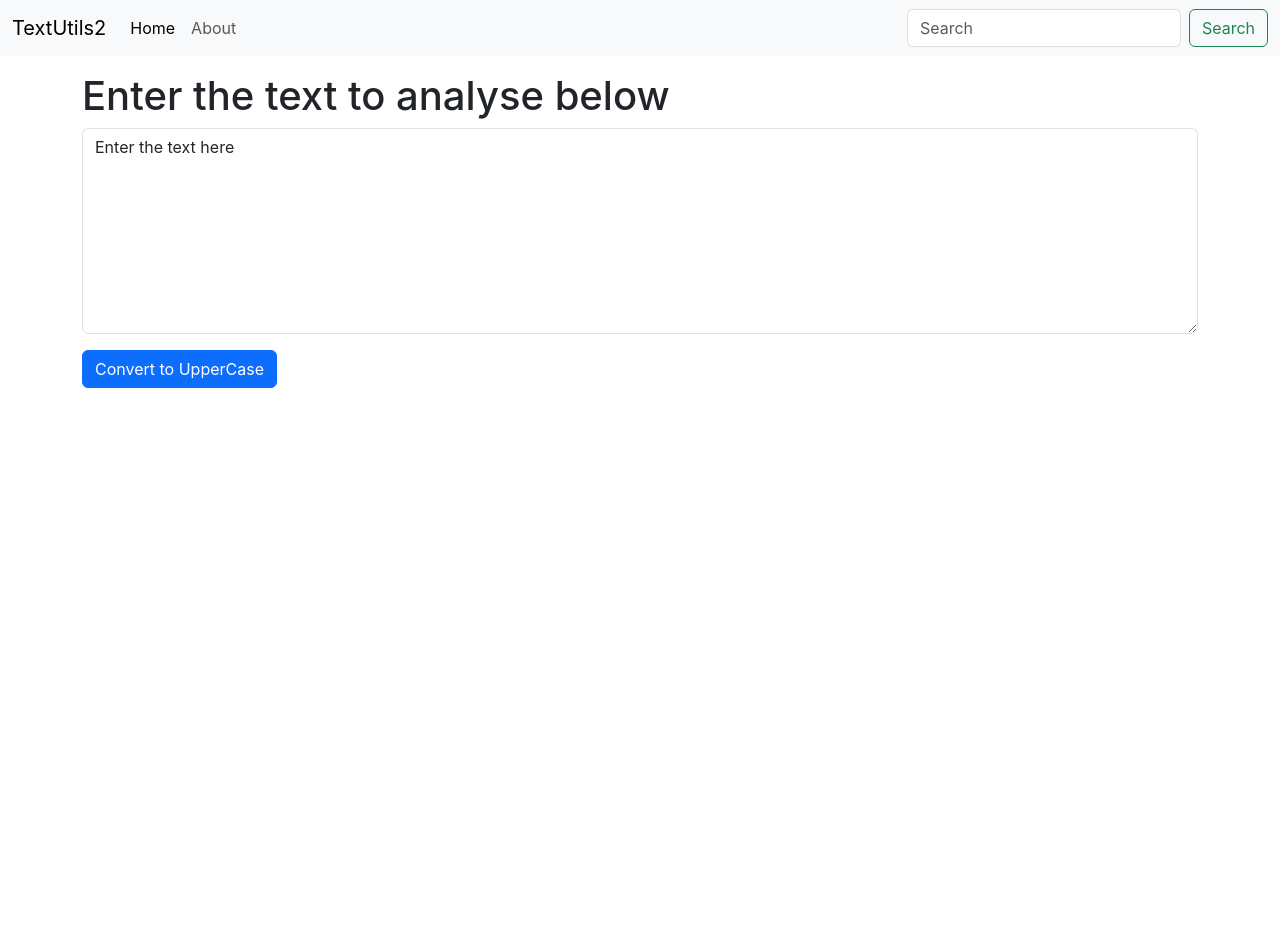
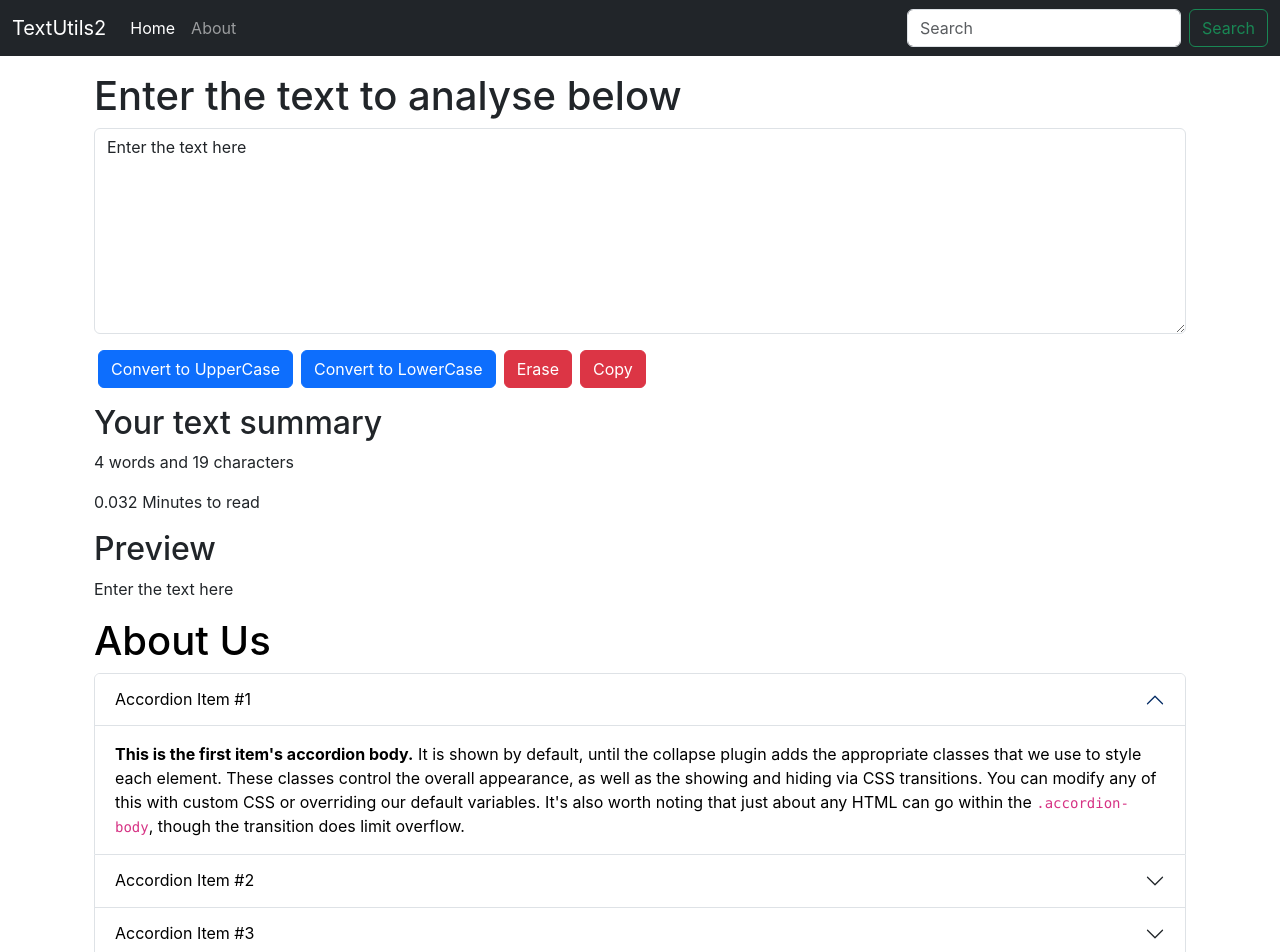
Before and after one commit to Krishna2217/TextUtils, a React (Create React App) app: page / in a window 1280 px wide. Shown: the top 952 px of the page. Before the commit the page ends 800 px from the top, so only its background shows below. Built offline with nearby package versions, Linux system fonts and the light colour scheme.

Commit message:
first commit

```diff
--- a/src/App.js
+++ b/src/App.js
@@ -2,15 +2,16 @@
 import "./App.css";
 import Navbar from "./components/Navbar";
 import TextForm from "./components/TextForm";
+import About from "./components/About";
 
 function App() {
   return (
     <>
       <Navbar title="TextUtils2"/>
-
       <div className="container my-3">
           <TextForm Heading ="Enter the text to analyse below"/>
           {/* we kept in container so that it wiil keep it in center using container class*/}
+          <About/>
       </div>
     </>
   );
--- /dev/null
+++ b/src/components/About.js
@@ -0,0 +1,75 @@
+import React,{useState} from 'react'
+
+export default function About() {
+    // let myStyle={
+    //     color:'red',
+    //     backgroundColor: 'blue'
+    // }
+    const [myStyle,setMyStyle]=useState({
+        color:'black',
+        backgroundColor: 'white'
+    })
+
+    const [btnText,setBtnText]=useState("Enable Dark mode")
+
+    const toggleStyle=()=>{
+        if(myStyle.color==='white'){
+            setMyStyle({
+                color:'black',
+                backgroundColor: 'white'
+            })
+            setBtnText("Enable Dark mode");
+        }else{
+            setMyStyle({
+                color:'white',
+                backgroundColor: 'black',
+                border: '1px solid white'
+            })
+            setBtnText("Enable Light mode");
+        }
+    }
+    return (
+        <div className="container" style={myStyle}>
+            <h1>About Us</h1>
+            <div className="accordion" id="accordionExample" style={myStyle}>
+                <div className="accordion-item">
+                    <h2 className="accordion-header">
+                    <button className="accordion-button"style={myStyle} type="button" data-bs-toggle="collapse" data-bs-target="#collapseOne" aria-expanded="true" aria-controls="collapseOne">
+                        Accordion Item #1
+                    </button>
+                    </h2>
+                    <div id="collapseOne" className="accordion-collapse collapse show" data-bs-parent="#accordionExample">
+                    <div className="accordion-body" style={myStyle}>
+                        <strong>This is the first item's accordion body.</strong> It is shown by default, until the collapse plugin adds the appropriate classes that we use to style each element. These classes control the overall appearance, as well as the showing and hiding via CSS transitions. You can modify any of this with custom CSS or overriding our default variables. It's also worth noting that just about any HTML can go within the <code>.accordion-body</code>, though the transition does limit overflow.
+                    </div>
+                    </div>
+                </div>
+                <div className="accordion-item">
+                    <h2 className="accordion-header">
+                    <button className="accordion-button collapsed" style={myStyle} type="button" data-bs-toggle="collapse" data-bs-target="#collapseTwo" aria-expanded="false" aria-controls="collapseTwo">
+                        Accordion Item #2
+                    </button>
+                    </h2>
+                    <div id="collapseTwo" className="accordion-collapse collapse" data-bs-parent="#accordionExample">
+                    <div className="accordion-body"style={myStyle}>
+                        <strong>This is the second item's accordion body.</strong> It is hidden by default, until the collapse plugin adds the appropriate classes that we use to style each element. These classes control the overall appearance, as well as the showing and hiding via CSS transitions. You can modify any of this with custom CSS or overriding our default variables. It's also worth noting that just about any HTML can go within the <code>.accordion-body</code>, though the transition does limit overflow.
+                    </div>
+                    </div>
+                </div>
+                <div className="accordion-item">
+                    <h2 className="accordion-header">
+                    <button className="accordion-button collapsed" style={myStyle} type="button" data-bs-toggle="collapse" data-bs-target="#collapseThree" aria-expanded="false" aria-controls="collapseThree">
+                        Accordion Item #3
+                    </button>
+                    </h2>
+                    <div id="collapseThree" className="accordion-collapse collapse" data-bs-parent="#accordionExample">
+                    <div className="accordion-body" style={myStyle}>
+                        <strong>This is the third item's accordion body.</strong> It is hidden by default, until the collapse plugin adds the appropriate classes that we use to style each element. These classes control the overall appearance, as well as the showing and hiding via CSS transitions. You can modify any of this with custom CSS or overriding our default variables. It's also worth noting that just about any HTML can go within the <code>.accordion-body</code>, though the transition does limit overflow.
+                    </div>
+                    </div>
+                </div>
+            </div>
+            <button onClick={toggleStyle} type='button' className="btn btn-primary my-3">{btnText}</button>
+        </div>
+    )
+}
--- a/src/components/Navbar.js
+++ b/src/components/Navbar.js
@@ -2,7 +2,7 @@
 
 export default function Navbar(props) {
     return (
-    <nav className="navbar navbar-expand-lg bg-body-tertiary">
+    <nav className="navbar navbar-expand-lg navbar-dark bg-dark">
     <div className="container-fluid">
         <a className="navbar-brand" href="/">{props.title}</a>
         <button className="navbar-toggler" type="button" data-bs-toggle="collapse" data-bs-target="#navbarSupportedContent" aria-controls="navbarSupportedContent" aria-expanded="false" aria-label="Toggle navigation">
--- a/src/components/TextForm.js
+++ b/src/components/TextForm.js
@@ -8,9 +8,22 @@
         let newText = text.toUpperCase();
         textChange(newText);
     }
+    const changeToLower =()=>{
+        let newText = text.toLowerCase();
+        textChange(newText);
+    }
+    const handleErase =()=>{
+        let newText = '';
+        textChange(newText);
+    }
     // const valueChanged = ()=>{ this will not allow to write in text area using event object
     //     console.log("Value changed");
     // }
+    const handleCopy = ()=>{
+        let text= document.getElementById('myBox');
+        text.select();
+        navigator.clipboard.writeText(text.value);
+    }
 
     const valueChanged = (event)=>{
         // console.log("Value changed");
@@ -22,13 +35,25 @@
     // text= "new text"; wrong way to change text
     // setText("new text") correct way to change text
     return (
-        <div>
-            <h1>{props.Heading}</h1>
-            <div className="mb-3">
+        <>
+            <div className="container">
+                <h1>{props.Heading}</h1>
+                <div className="mb-3">
 
-                <textarea className="form-control" id="myBox" value={text}  onChange={valueChanged} rows="8" ></textarea>
+                    <textarea className="form-control" id="myBox" value={text}  onChange={valueChanged} rows="8" ></textarea>
+                </div>
+                <button className="btn btn-primary mx-1" onClick={changeToUpper}>Convert to UpperCase</button>
+                <button className="btn btn-primary mx-1" onClick={changeToLower}>Convert to LowerCase</button>
+                <button className="btn btn-danger mx-1" onClick={handleErase}>Erase</button>
+                <button className="btn btn-danger mx-1" onClick={handleCopy}>Copy</button>
             </div>
-            <button className="btn btn-primary" onClick={changeToUpper}>Convert to UpperCase</button>
-        </div>
+            <div className="container my-3">
+                <h2>Your text summary</h2>
+                <p>{text.split(" ").length} words and {text.length} characters</p>
+                <p>{0.008 * text.split(" ").length} Minutes to read</p>
+                <h2>Preview</h2>
+                <p>{text}</p>
+            </div>
+        </>
     )
 }
```
Also changed, not shown: 1 other file (tests, documents, lock files or other folders).
